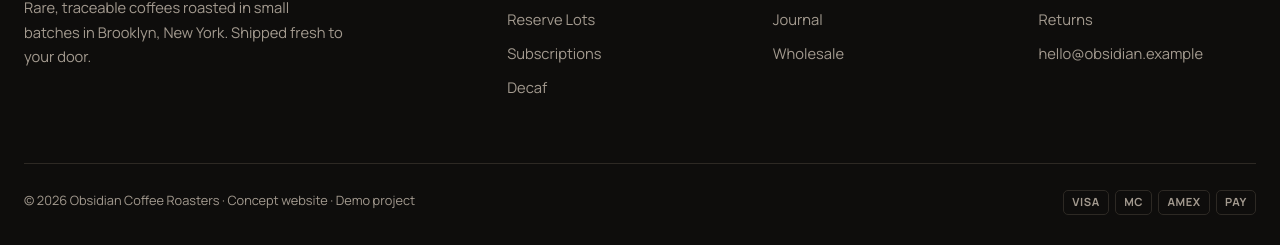
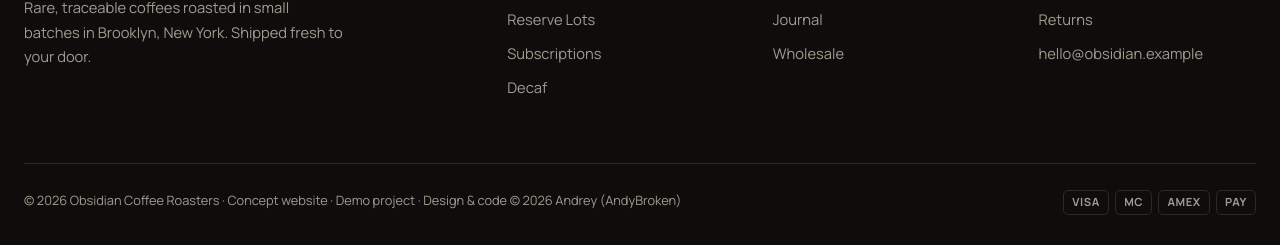
Before and after one commit to AndyBroken/obsidian-coffee-store, a plain HTML site: page checkout.html in a window 1280 px wide. Shown: the part 705-950 px from the top of the page. Drawn offline with nearby package versions, Linux system fonts and the light colour scheme.

Commit message:
Add copyright notice and all-rights-reserved license

```diff
--- a/assets/app.css
+++ b/assets/app.css
@@ -1,3 +1,4 @@
+/*! © 2026 Andrey (github.com/AndyBroken). All rights reserved. Concept / demo project, see LICENSE. */
 :root{
   --bg:#0e0d0c; --surface:#171513; --surface-2:#211e1a; --text:#f3ede4; --muted:#a39a8f; --line:#2d2924;
   --gold:#c9a86a; --gold-2:#e6cd96; --on-gold:#17130d; --danger:#e07a5f; --ok:#8fbf8f;
--- a/assets/app.js
+++ b/assets/app.js
@@ -1,3 +1,4 @@
+/*! © 2026 Andrey (github.com/AndyBroken). All rights reserved. Concept / demo project, see LICENSE. */
 /* ===== Obsidian Coffee — shared app logic (cart, theme, layout) ===== */
 const IMG = (id, w = 900) => `https://images.unsplash.com/photo-${id}?auto=format&fit=crop&w=${w}&q=80`;
 const money = n => '$' + n.toFixed(2);
@@ -126,7 +127,7 @@ document.getElementById('footer').outerHTML = `
       <div><h5>Company</h5><ul><li><a href="index.html#process">Our Craft</a></li><li><a href="index.html#journal">Journal</a></li><li><a href="#" onclick="toast('Wholesale portal — coming soon');return false">Wholesale</a></li></ul></div>
       <div><h5>Help</h5><ul><li><a href="#" onclick="toast('Ships within 24h · 2–5 day delivery');return false">Shipping</a></li><li><a href="#" onclick="toast('30-day freshness guarantee');return false">Returns</a></li><li><a href="mailto:hello@obsidian.example">hello@obsidian.example</a></li></ul></div>
     </div>
-    <div class="foot-bottom"><span>© ${new Date().getFullYear()} Obsidian Coffee Roasters · Concept website · Demo project</span><div class="pay-icons"><span>VISA</span><span>MC</span><span>AMEX</span><span>PAY</span></div></div>
+    <div class="foot-bottom"><span>© ${new Date().getFullYear()} Obsidian Coffee Roasters · Concept website · Demo project · Design &amp; code © 2026 Andrey (AndyBroken)</span><div class="pay-icons"><span>VISA</span><span>MC</span><span>AMEX</span><span>PAY</span></div></div>
   </div>
 </footer>
 <div class="overlay" id="overlay"></div>
```
Also changed, not shown: checkout.html (+1 -0 lines), index.html (+1 -0 lines), product.html (+1 -0 lines), shop.html (+1 -0 lines), subscribe.html (+1 -0 lines), 2 other files.
